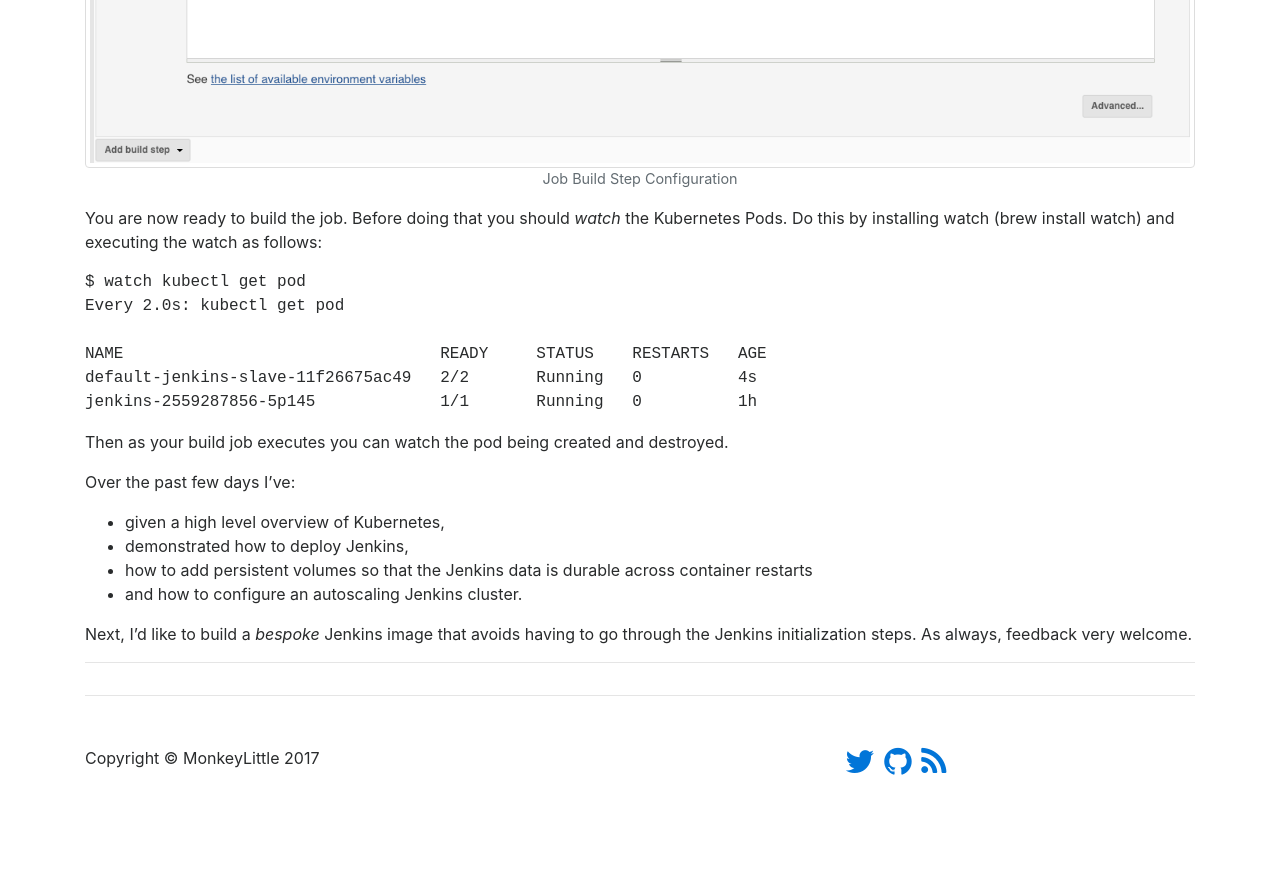
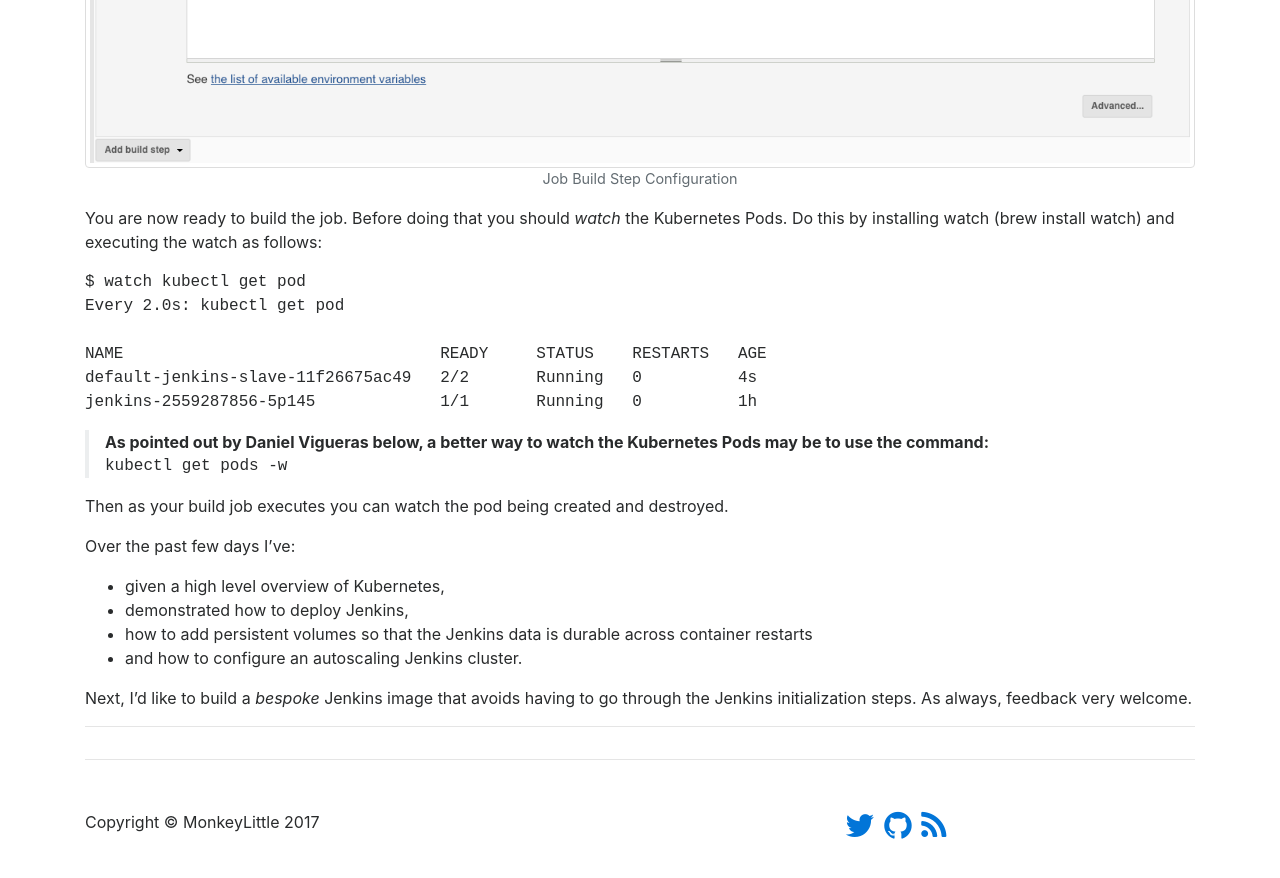
Before and after one commit to monkeylittle/monkeylittle, a Jekyll site: the page built from _posts/2017-02-09-autoscaling-jenkins-with-kubernetes.md, in a window 1280 px wide and 900 px high, scrolled down 3987 px. Shown: the top 878 px of the window. Built offline with Jekyll 4.4.1, drawn with Linux system fonts in a browser that asks for light colours; comment, search, counter and statistics services are not loaded; before the commit the page ends 4823 px from its top, so only the background shows below that.

Commit message:
Reflect feedback on mechanism to watch the Kubernetes Pods.

```diff
--- a/_posts/2017-02-09-autoscaling-jenkins-with-kubernetes.md
+++ b/_posts/2017-02-09-autoscaling-jenkins-with-kubernetes.md
@@ -154,6 +154,15 @@
 jenkins-2559287856-5p145             1/1       Running   0          1h
 {% endhighlight %}
 
+<div style="border-left: 0.25rem solid #eceeef;">
+<div class="pl-3">
+<strong>As pointed out by Daniel Vigueras below, a better way to watch the Kubernetes Pods may be to use the command: </strong>
+{% highlight bash %}
+kubectl get pods -w
+{% endhighlight %}
+</div>
+</div>
+
 Then as your build job executes you can watch the pod being created and destroyed.
 
 Over the past few days I've:
```
